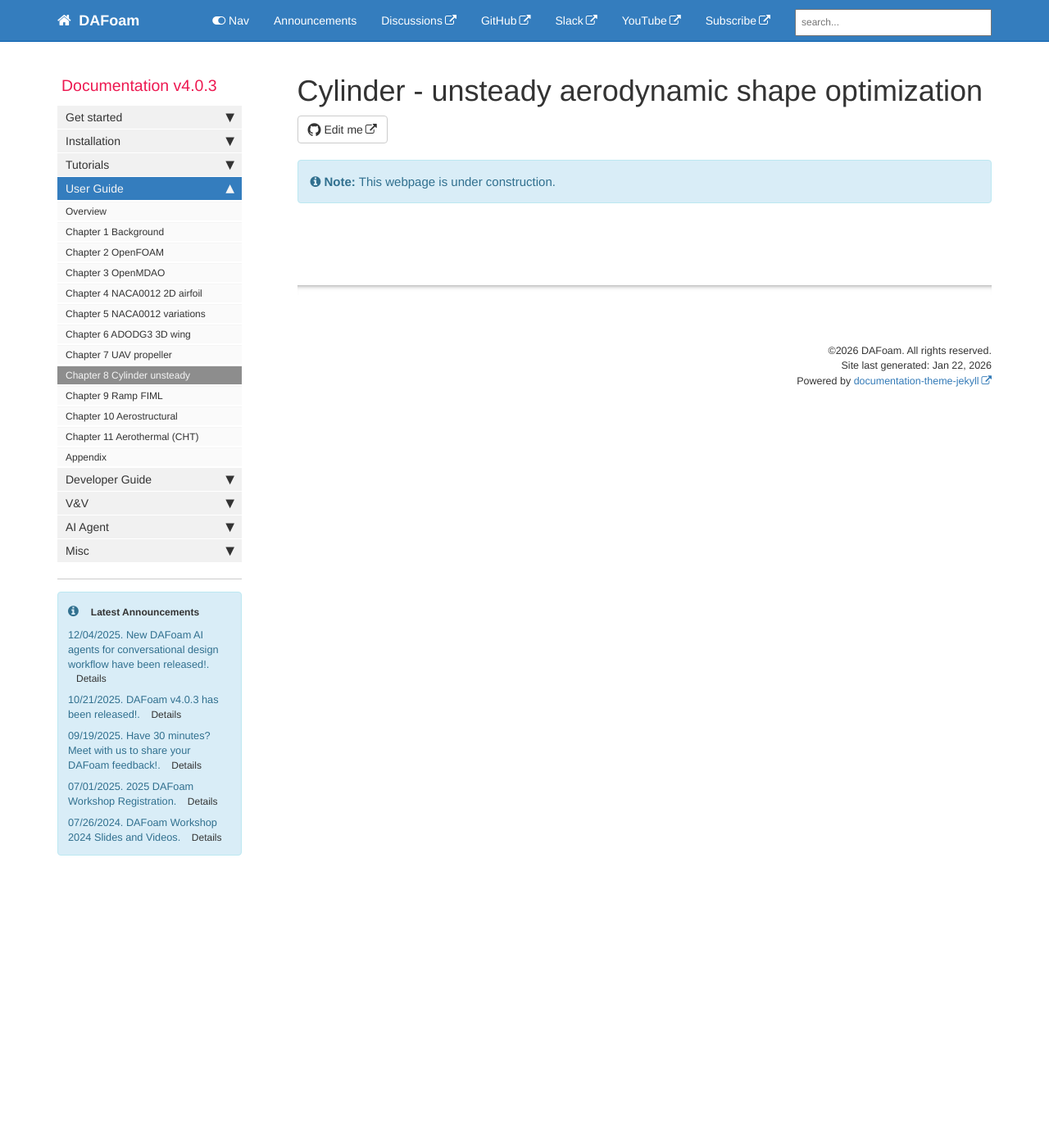
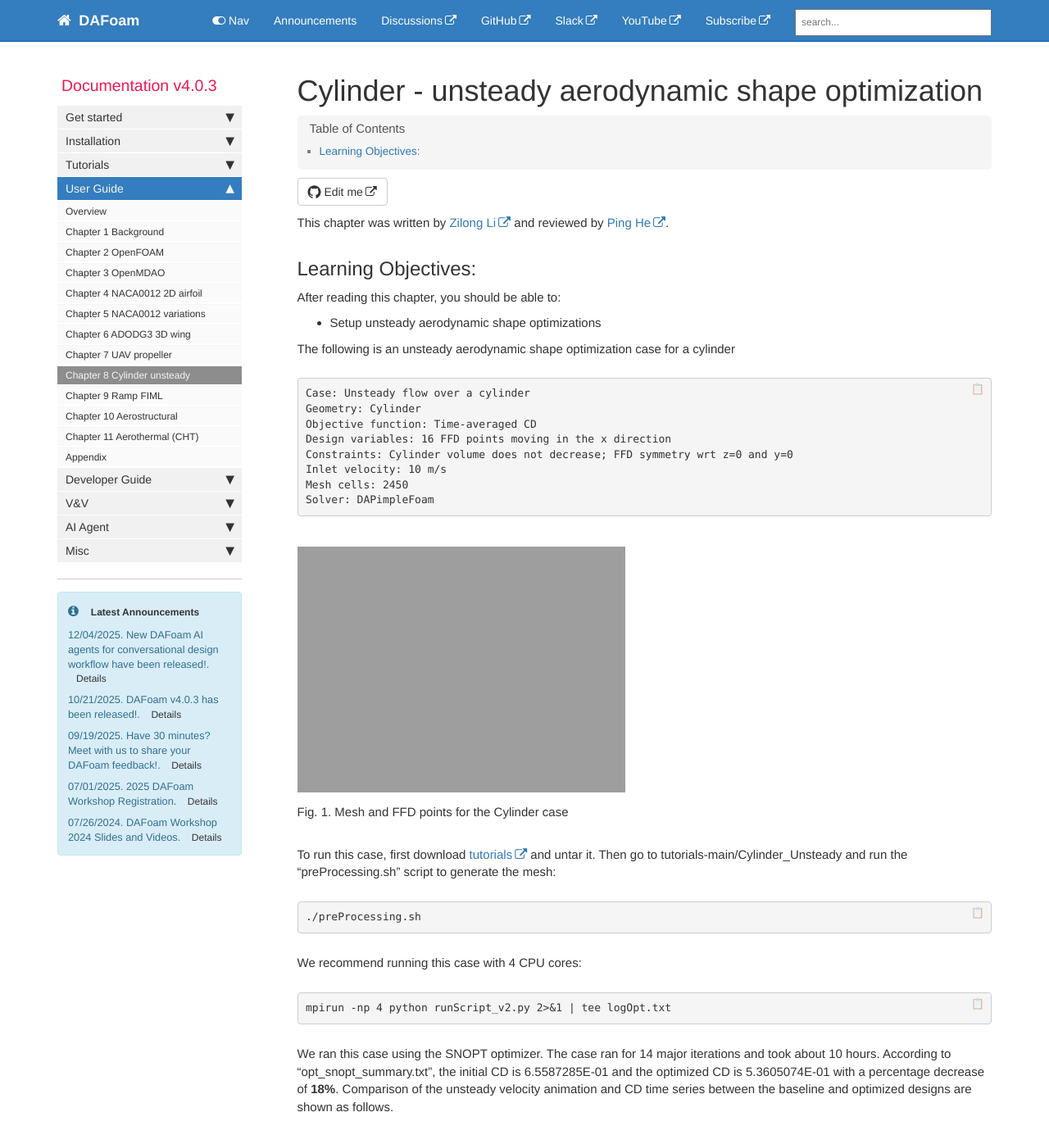
Before and after one commit to DAFoam/DAFoam.github.io, a Jekyll site: the page built from pages/mydoc/mydoc_user_guide_cylinder.md, in a window 1280 px wide and 1400 px high. Shown: the top 1396 px of the window at 82% size. Built offline with Jekyll 4.4.1, drawn with Linux system fonts in a browser that asks for light colours; comment, search, counter and statistics services are not loaded; some of the changed text lies outside the part shown.

Commit message:
Update mydoc_user_guide_cylinder.md

```diff
--- a/pages/mydoc/mydoc_user_guide_cylinder.md
+++ b/pages/mydoc/mydoc_user_guide_cylinder.md
@@ -7,7 +7,56 @@ permalink: user-guide-cylinder.html
 folder: mydoc
 ---
 
-{% include note.html content="This webpage is under construction." %}
+This chapter was written by [Zilong Li](https://github.com//zilonglicfd) and reviewed by [Ping He](https://github.com/friedenhe).
+
+## Learning Objectives:
+
+After reading this chapter, you should be able to:
+
+- Setup unsteady aerodynamic shape optimizations
+
+The following is an unsteady aerodynamic shape optimization case for a cylinder
+<pre>
+Case: Unsteady flow over a cylinder
+Geometry: Cylinder
+Objective function: Time-averaged CD
+Design variables: 16 FFD points moving in the x direction
+Constraints: Cylinder volume does not decrease; FFD symmetry wrt z=0 and y=0
+Inlet velocity: 10 m/s
+Mesh cells: 2450
+Solver: DAPimpleFoam
+</pre>
+
+<img src="{{ site.url }}{{ site.baseurl }}/images/tutorials/Cylinder_FFD.png" width="500" />
+
+Fig. 1. Mesh and FFD points for the Cylinder case
+
+|
+
+To run this case, first download [tutorials](https://github.com/DAFoam/tutorials/archive/main.tar.gz) and untar it. Then go to tutorials-main/Cylinder_Unsteady and run the "preProcessing.sh" script to generate the mesh:
+
+<pre>
+./preProcessing.sh
+</pre>
+
+We recommend running this case with 4 CPU cores:
+
+<pre>
+mpirun -np 4 python runScript_v2.py 2>&1 | tee logOpt.txt
+</pre>
+
+We ran this case using the SNOPT optimizer. The case ran for 14 major iterations and took about 10 hours. According to “opt_snopt_summary.txt”, the initial CD is 6.5587285E-01 and the optimized CD is 5.3605074E-01 with a percentage decrease of **18%**.
+Comparison of the unsteady velocity animation and CD time series between the baseline and optimized designs are shown as follows.
+
+|
+
+<img src="{{ site.url }}{{ site.baseurl }}/images/tutorials/Cylinder_TimeSeriesCD.png" width="640" />
+
+Fig. 2. Time-series of CD for the baseline and optimized design
+
+<img src="{{ site.url }}{{ site.baseurl }}/images/tutorials/Cylinder_U.gif" width="640" />
+
+Fig. 3. Animation of velocity contours for the baseline (left) and optimized (right) designs.
 
 
 {% include links.html %}
```
